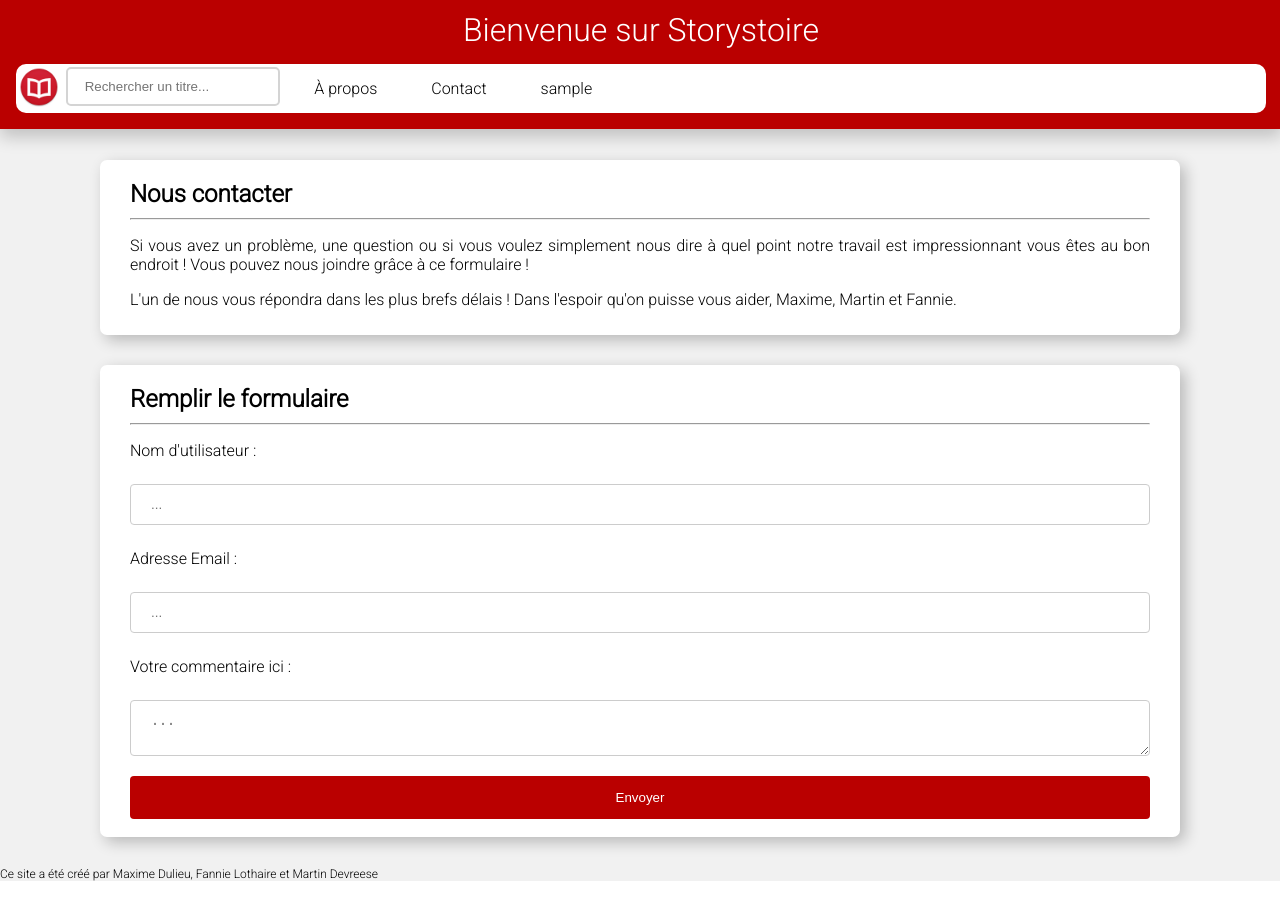
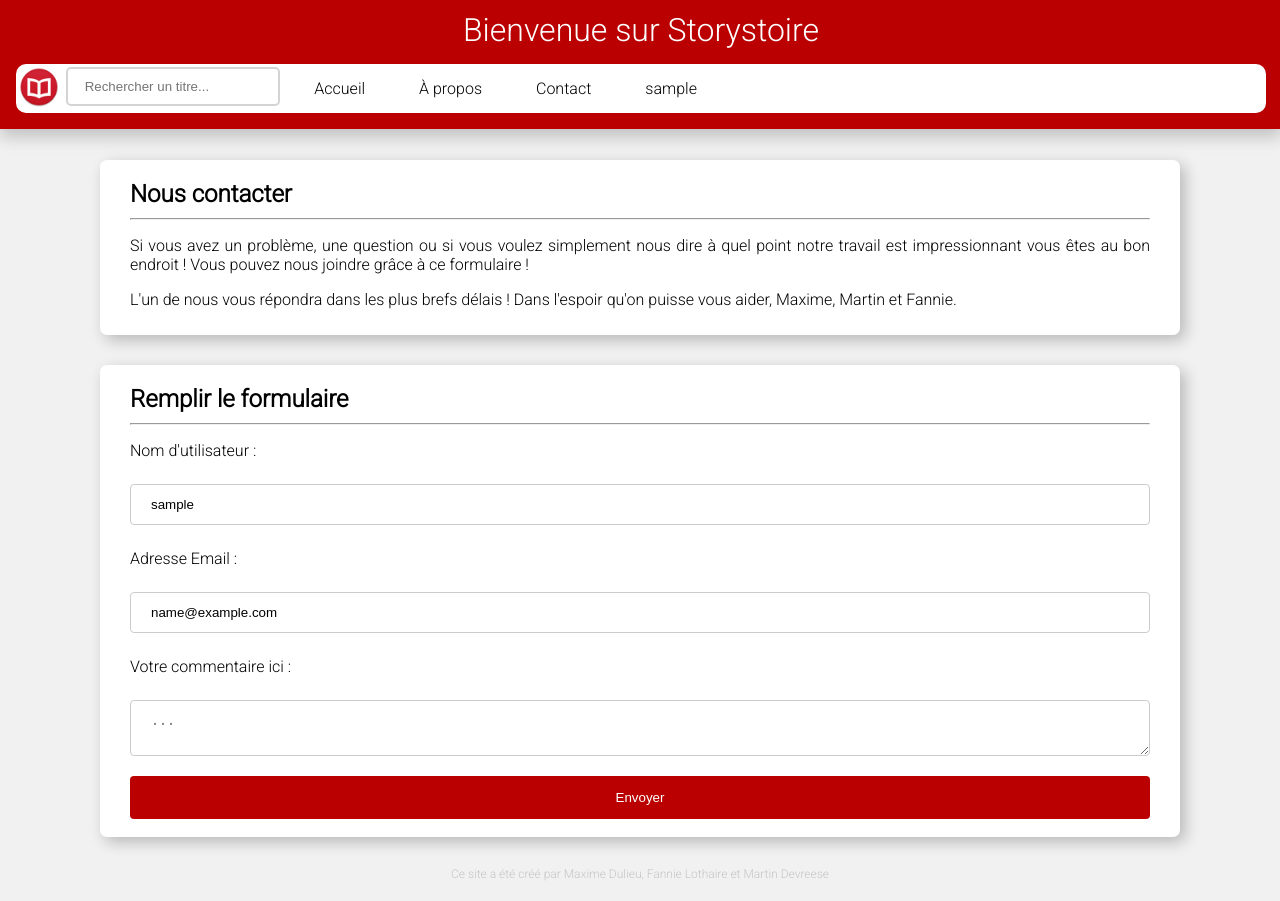
Before and after one commit to Staphir/-MIASHS-ProjetS4, a PHP site: page /contact.php in a window 1280 px wide. Run offline with PHP 8.4, Linux system fonts and the light colour scheme; the visitor is signed in with stand-in values (Sample User, id 1); tables that the repository leaves empty or names only in its code hold one stand-in row (values such as "Sample post"); a stand-in replaces the project's code that opens the database connection.

Commit message:
some little improvments

```diff
--- a/Projet CSWD/contact.php
+++ b/Projet CSWD/contact.php
@@ -1,6 +1,13 @@
 <?php
 $menu["title"] = "Contact";
 include("main_header.php");
+if (!empty($_SESSION)) {
+    $email = "value=".$_SESSION["user_email"];
+    $username = "value=".$_SESSION["login_user"];
+} else {
+    $email = "";
+    $username = "";
+}
 ?>
 <section style="margin-right:100px;">
     <article class="card">
@@ -14,8 +21,8 @@ include("main_header.php");
         <div>
             <form method="post" action="contact_send.php">
                 <h2>Remplir le formulaire</h2><hr>
-                <p>Nom d'utilisateur : </p><input type="text" name="username" placeholder="..." required></br>
-                <p>Adresse Email : </p><input type="email" name="email" placeholder="..." required></br>
+                <p>Nom d'utilisateur : </p><input type="text" name="username" placeholder="..." required <?php echo $username; ?>></br>
+                <p>Adresse Email : </p><input type="email" name="email" placeholder="..." required <?php echo $email; ?>></br>
                 <p>Votre commentaire ici : </p><textarea type="comment" name="comment" placeholder="..." required></textarea></br>
                 <input type="submit" value="Envoyer">
             </form>
--- a/Projet CSWD/css/style.css
+++ b/Projet CSWD/css/style.css
@@ -14,6 +14,7 @@
     --hover-but-shadow: rgb(82, 22, 22);
     --card-bg: white;
     --main-bg: #f1f1f1;
+    --bg-accent: #c5c5c5;
     /*--card-border-color: ;*/
     --card-border-radius : 7px;
 }
@@ -38,15 +39,6 @@ html, body, div {
     background-color: var(--main-bg);
 }
 
-/* footer {
-    background-color: orange;
-    position: fixed;
-    left: 0;
-    bottom: 0;
-    /* height: 100px;
-    width: 100%;
-    overflow: hidden;
-} */
 
 header h1 {
     color:white;
@@ -134,7 +126,7 @@ input[type=email], input[type=password], input[type=text], textarea[type=comment
     box-sizing: border-box;
 }
 
-input[type=submit] {
+input[type=submit], button[type=read] {
     width: 100%;
     background-color: var(--header-color);
     color: white;
@@ -145,7 +137,7 @@ input[type=submit] {
     cursor: pointer;
 }
 
-input[type=submit]:hover {
+input[type=submit]:hover, button[type=read]:hover {
     background-color: var(--header-color-hover);
 }
 
@@ -162,14 +154,13 @@ input[type=submit]:hover {
 
 }
 
-/* footer {
-    background-color: ;
-    padding:2px;
-    margin:15px 50px 10px 50px;
-    width:80%;
-    color: white;
-    border-radius: var(--card-border-radius);
-} */
+footer {
+    font-size:12px;
+    text-align:center;
+    color: var(--bg-accent);
+    margin-bottom:20px;
+    /* text-shadow: -0px -1px 2px rgba(0, 0, 0, 0.199); */
+}
 
 section {
     width: 100%;
--- a/Projet CSWD/footer.php
+++ b/Projet CSWD/footer.php
@@ -1,4 +1,4 @@
         </div>
     </body>
-    <footer style="font-size:12px">Ce site a été créé par Maxime Dulieu, Fannie Lothaire et Martin Devreese</footer>
+    <footer class="noselect">Ce site a été créé par Maxime Dulieu, Fannie Lothaire et Martin Devreese</footer>
 </html>
--- a/Projet CSWD/index.php
+++ b/Projet CSWD/index.php
@@ -38,7 +38,7 @@ include("main_header.php");
             <aside class="top10">
                     <h2 class="top10">Top 10 des histoires</h2>
                     <?php
-                    $query = "SELECT title, story.likes, user.username FROM story, user WHERE story.user_id = user.id AND published = 1 ORDER BY story.likes DESC LIMIT 10 ";
+                    $query = "SELECT story.id, title, story.likes, user.username FROM story, user WHERE story.user_id = user.id AND published = 1 ORDER BY story.likes DESC LIMIT 10 ";
                     $result = $pdo->prepare($query);
                     $result->execute();
                     $row = $result->fetchAll(PDO::FETCH_ASSOC);
@@ -46,7 +46,7 @@ include("main_header.php");
                     $count = count($row);
                     ?> <ol> <?php
                     for ($i=0; $i<$count; $i++) {
-                        echo "<li><a href=''>".$row[$i]["Title"]."</a></li>";
+                        echo "<li><a href='read.php?id=".$row[$i]["id"]."'>".$row[$i]["title"]."</a></li>";
                     } ?> </ol> <?php
 
                     ?>
--- a/Projet CSWD/main_header.php
+++ b/Projet CSWD/main_header.php
@@ -36,6 +36,15 @@ $search_value = "value=".$search;
                         </form>
                     <li class="menuitem">
                         <?php
+                        if ($menu["title"] == "Accueil") {
+                            ?><p class="noselect">Accueil</p><?php
+                        } else {
+                            ?><a href="index.php">Accueil</a><?php
+                        }
+                        ?>
+                    </li>
+                    <li class="menuitem">
+                        <?php
                         if ($menu["title"] == "À propos") {
                             ?><p class="noselect">À propos</p><?php
                         } else {
@@ -59,7 +68,7 @@ $search_value = "value=".$search;
                         } else { ?>
                     <li>
                         <div class="dropdown">
-                            <a class="userbtn" href="#"><?php echo $login_session; ?></a>
+                            <a class="userbtn" href="myaccount.php"><?php echo $login_session; ?></a>
                             <div class="dropdown-content">
                                 <a href="myaccount.php">Mon compte</a>
                                 <a href="story_handling/my_stories.php">Mes histoires</a>
--- a/Projet CSWD/search.php
+++ b/Projet CSWD/search.php
@@ -2,7 +2,7 @@
 $menu["title"] = "Rechercher";
 include("main_header.php");
 
-$query = "SELECT title, story.likes, username, description, publishedon FROM story INNER JOIN user ON story.user_id = user.id WHERE title like '%".$search."%' ORDER BY `story`.`likes` DESC";
+$query = "SELECT title, story.likes, username, story.id, description, publishedon FROM story INNER JOIN user ON story.user_id = user.id WHERE title like '%".$search."%' AND published = 1 ORDER BY `story`.`likes` DESC";
 $result = $pdo->prepare($query);
 $result->execute(array($search));
 $row = $result->fetchAll(PDO::FETCH_ASSOC);
@@ -16,9 +16,9 @@ if (!empty($row) && count($row[0])>0) {
 
         ?><article class="card">
             <div>
-                <h2><a href="read.php"><?php echo $story["title"] ?></a></h2><hr>
+                <h2><a href=<?php echo "read.php?id=".$story["id"]; ?>><?php echo $story["title"] ?></a></h2><hr>
                 <p><?php echo $story["short_Description"] ?></p>
-                <p style="margin-top:0px;color:grey;font-size:11px;"><?php echo "Publiée par ".$story["username"]." le ".$story["FormalDate"]." - Likes : ".$story["likes"] ?></p>
+                <p style="margin-top:0px;color:grey;font-size:11px;"><?php echo "Publiée par ".$story["username"]." le ".$story["FormalDate"]." - ".$story["likes"]." Likes" ?></p>
             </div>
         </article><?php
     }
--- a/Projet CSWD/story_handling/create_story.php
+++ b/Projet CSWD/story_handling/create_story.php
@@ -5,7 +5,7 @@ require_once("../user_handling/session.php");
 if(isset($_POST["story_name"]) && isset($_POST["story_description"])){
     $name = $_POST["story_name"];
     $description = $_POST["story_description"];
-    $requete="INSERT INTO story (Title, Description, CreatedOn, Likes, LastModifiedOn, User_id, Published) VALUES (?,?,NOW(),0,NOW(),?,0)";
+    $requete="INSERT INTO story (title, description, createdon, likes, lastmodifiedon, user_id, published) VALUES (?,?,NOW(),0,NOW(),?,0)";
     $reponse=$pdo->prepare($requete);
     $reponse->execute(array($name, $description, $_SESSION["user_id"]));
     header("location: ../story_handling/my_stories.php");
--- a/Projet CSWD/story_handling/story_display.php
+++ b/Projet CSWD/story_handling/story_display.php
@@ -13,7 +13,7 @@ $menu["title"] = "Mes histoires"; $dir = "../user_handling/";
 
 include("../secondary_header.php");
 
-$query_first_step="SELECT * FROM step LEFT JOIN story ON step.Id_story = story.Id WHERE story.Id='$Id_story_choosed' AND step.Id_choice IS NULL ";
+$query_first_step="SELECT * FROM step LEFT JOIN story ON step.id_story = story.id WHERE story.id='$Id_story_choosed' AND step.id_choice IS NULL ";
 $response_first_step=$pdo->prepare($query_first_step);
 $response_first_step->execute();
 $first_step = $response_first_step->fetchall();
@@ -32,6 +32,4 @@ if($first_step == NULL){
     <?php
 }
     ?>
-
-<footer style="font-size:12px">Ce site a été créé par Maxime Dulieu, Fannie Lothaire et Martin Devreese</footer>
 <?php include("../footer.php"); ?>
--- a/Projet CSWD/user_handling/confirm.php
+++ b/Projet CSWD/user_handling/confirm.php
@@ -3,7 +3,7 @@ require_once("config.php");
 
 if (!empty($_GET)) {
     $myemail = $_GET['email'];
-    $query = "SELECT id FROM user WHERE Email = ? and Verified = '0'";
+    $query = "SELECT id FROM user WHERE email = ? and verified = '0'";
     $result=$pdo->prepare($query);
     $result->execute(array($myemail));
     $row = $result->fetchAll(PDO::FETCH_ASSOC);
@@ -12,7 +12,7 @@ if (!empty($_GET)) {
     $id = $row[0]["id"];
 
     if ($count == 1) {
-        $query = "UPDATE user SET Verified = '1' WHERE Id = ?";
+        $query = "UPDATE user SET verified = '1' WHERE id = ?";
         $result=$pdo->prepare($query);
         $result->execute(array($id));
 
--- a/Projet CSWD/user_handling/login.php
+++ b/Projet CSWD/user_handling/login.php
@@ -12,7 +12,7 @@ if($_SERVER["REQUEST_METHOD"] == "POST") {
     $mypassword = $_POST['password'];
     $myemail = $_POST['email'];
 
-    $query = "SELECT id, username, verified, email FROM user WHERE Email = ? and Password = MD5(?)";
+    $query = "SELECT id, username, verified, email FROM user WHERE email = ? and password = MD5(?)";
     $result=$pdo->prepare($query);
     $result->execute(array($myemail, $mypassword));
     $row = $result->fetchAll(PDO::FETCH_ASSOC);
--- a/Projet CSWD/user_handling/register_confirmation.php
+++ b/Projet CSWD/user_handling/register_confirmation.php
@@ -12,7 +12,7 @@ use PHPMailer\PHPMailer\Exception;
 
 if (!empty($_POST)) {
     $myemail = $_POST['email'];
-    $query = "SELECT id FROM user WHERE Email = ? and Verified = '0'";
+    $query = "SELECT id FROM user WHERE email = ? and verified = '0'";
     $result=$pdo->prepare($query);
     $result->execute(array($myemail));
     $row = $result->fetchAll(PDO::FETCH_ASSOC);
--- a/Projet CSWD/user_handling/session.php
+++ b/Projet CSWD/user_handling/session.php
@@ -11,8 +11,4 @@ if (isset($_SESSION['login_user'])) {
     $row = $result->fetchAll(PDO::FETCH_ASSOC);
     $login_session = $row[0]['username'];
 }
-
-//    if(!isset($_SESSION['login_user'])){
-//       header("location:login.php");
-//    }
 ?>
```
Also changed, not shown: Projet CSWD/read.php (+31 -1 lines).
